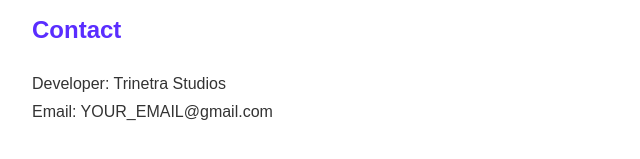
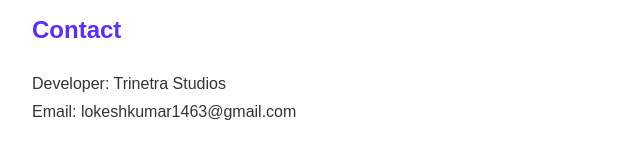
Before and after one commit to lokeshkumar1463-sys/ball-sort-jam-privacy, a plain HTML site: page index.html in a window 1280 px wide. Shown: the part 923-1082 px from the top of the page, 158-798 px from the left. Drawn offline with Linux system fonts and the light colour scheme.

Commit message:
Update email address in index.html

```diff
--- a/index.html
+++ b/index.html
@@ -69,7 +69,7 @@
 
 <p>
 Developer: Trinetra Studios<br>
-Email: YOUR_EMAIL@gmail.com
+Email: lokeshkumar1463@gmail.com
 </p>
 
 </body>
```
